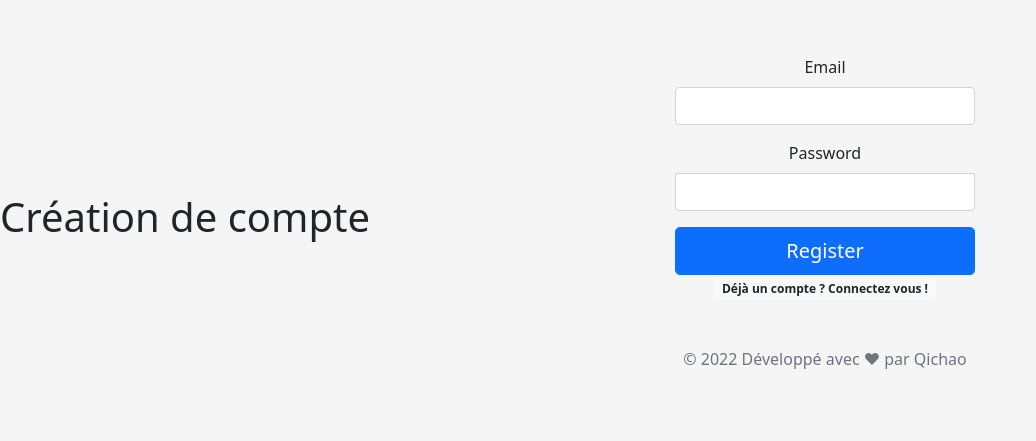
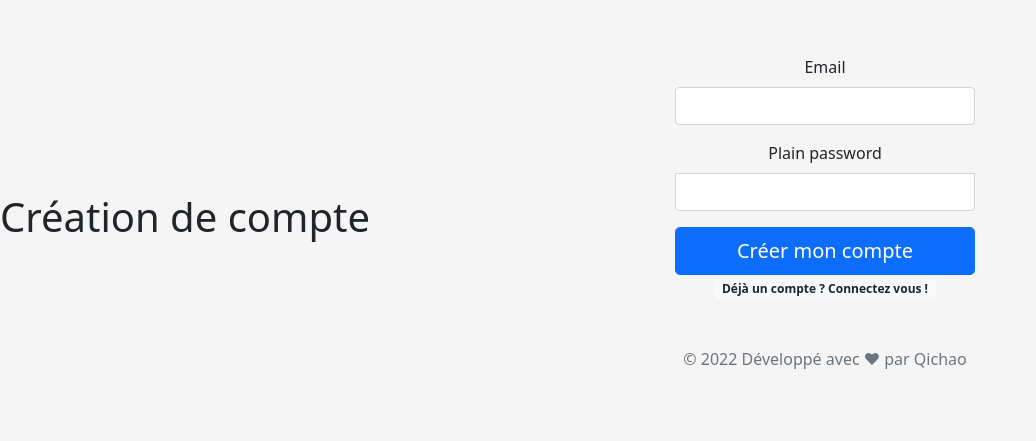
Before and after one commit to qwang94/acces-sap, a Symfony app: template templates/registration/register.html.twig in a window 1280 px wide. Shown: the top 441 px of the page, without its empty margins (0-1036 px from the left). Run offline with Twig, Linux system fonts and the light colour scheme; the template is opened without the code that fills it, so the values that code supplies are empty; form fields are guessed from the names that the template uses; some libraries are stand-ins or nearby versions.

Commit message:
correction wording

```diff
--- a/src/Form/RegistrationFormType.php
+++ b/src/Form/RegistrationFormType.php
@@ -23,6 +23,7 @@ class RegistrationFormType extends AbstractType
                 // instead of being set onto the object directly,
                 // this is read and encoded in the controller
                 'mapped' => false,
+                'label' => 'Mot de passe',
                 'attr' => ['autocomplete' => 'new-password'],
                 'constraints' => [
                     new NotBlank([
--- a/templates/default/index.html.twig
+++ b/templates/default/index.html.twig
@@ -46,14 +46,14 @@
                 </tbody>
             </table>
             <div class="d-flex justify-content-center">
-                {% do invoices.setPageRange(2) %}
+                {% do invoices.setPageRange(5) %}
                 {{ knp_pagination_render(invoices, 'default/pagination.html.twig') }}
             </div>
         </div>
         <div class="col-3">
             <h2>nous contacter</h2>
-            <p>01 83 94 14 94</p>
-            <p>contact@acces-sap.com</p>
+            <p>01 23 45 67 89</p>
+            <p>contact@test.com</p>
         </div>
     </div>
 
--- a/templates/partials/navbar.html.twig
+++ b/templates/partials/navbar.html.twig
@@ -1,6 +1,6 @@
 <nav class="navbar navbar-expand-lg navbar-light bg-light">
     <div class="container-fluid">
-        <a class="navbar-brand" href="#">Logo Access SAP</a>
+        <a class="navbar-brand" href="#">Logo Foo Bar</a>
 
         <span class="navbar-text">
             <p>01 23 45 67 89</p>
--- a/templates/registration/register.html.twig
+++ b/templates/registration/register.html.twig
@@ -1,6 +1,6 @@
 {% extends 'base.html.twig' %}
 
-{% block title %}Register{% endblock %}
+{% block title %}Création de compte{% endblock %}
 
 {% block stylesheets %}
     <link rel="stylesheet" href="assets/css/security.css">
@@ -12,11 +12,9 @@
         <main class="form-signin">
             {{ form_start(registrationForm) }}
             {{ form_row(registrationForm.email) }}
-            {{ form_row(registrationForm.plainPassword, {
-                label: 'Password'
-            }) }}
+            {{ form_row(registrationForm.plainPassword) }}
 
-            <button type="submit" class="w-100 btn btn-lg btn-primary">Register</button>
+            <button type="submit" class="w-100 btn btn-lg btn-primary">Créer mon compte</button>
             {{ form_end(registrationForm) }}
             <a href="{{ path('app_login') }}" class="badge bg-light text-dark">Déjà un compte ? Connectez vous !</a>
             <p class="mt-5 mb-3 text-muted">&copy; 2022 Développé avec ❤ par Qichao</p>
--- a/templates/security/login.html.twig
+++ b/templates/security/login.html.twig
@@ -18,16 +18,16 @@
     {% endif %}
     <div class="text-center">
         <main class="form-signin">
-            <h1 class="h3 mb-3 font-weight-normal">Please sign in</h1>
+            <h1 class="h3 mb-3 font-weight-normal">Interface de connexion</h1>
             <label for="inputEmail">Email</label>
             <input type="email" value="{{ last_username }}" name="email" id="inputEmail" class="form-control" autocomplete="email" required autofocus>
-            <label for="inputPassword">Password</label>
+            <label for="inputPassword">Mot de Passe</label>
             <input type="password" name="password" id="inputPassword" class="form-control" autocomplete="current-password" required>
             <input type="hidden" name="_csrf_token"
                    value="{{ csrf_token('authenticate') }}"
             >
             <button class="btn btn-lg btn-primary" type="submit">
-                Sign in
+                Connexion
             </button>
             <a href="{{ path('app_register') }}" class="badge bg-light text-dark">Pas encore de compte ? Créez en un !</a>
             <p class="mt-5 mb-3 text-muted">&copy; 2022 Développé avec ❤ par Qichao</p>
```
